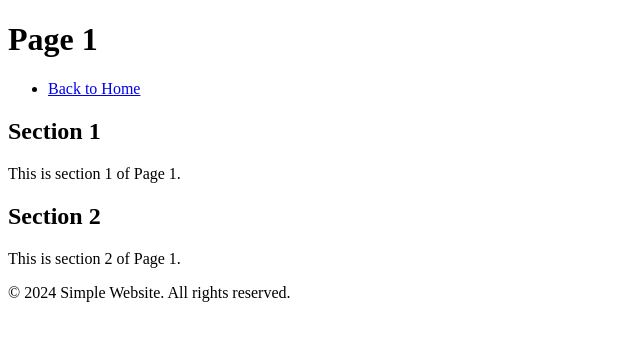
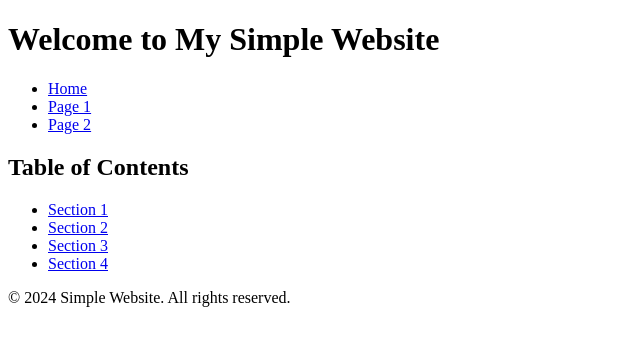
Before and after one commit to Vewy-nice/digicam-database, a plain HTML site: page index.html in a window 1280 px wide. Shown: the whole page, without its empty margins (0-640 px from the left). Drawn offline with Linux system fonts and the light colour scheme.

Commit message:
Update index.html

```diff
--- a/index.html
+++ b/index.html
@@ -3,22 +3,27 @@
 <head>
     <meta charset="UTF-8">
     <meta name="viewport" content="width=device-width, initial-scale=1.0">
-    <title>Page 1</title>
+    <title>Simple Website</title>
 </head>
 <body>
     <header>
-        <h1>Page 1</h1>
+        <h1>Welcome to My Simple Website</h1>
         <nav>
             <ul>
-                <li><a href="index.html">Back to Home</a></li>
+                <li><a href="index.html">Home</a></li>
+                <li><a href="page1.html">Page 1</a></li>
+                <li><a href="page2.html">Page 2</a></li>
             </ul>
         </nav>
     </header>
     <main>
-        <h2 id="section1">Section 1</h2>
-        <p>This is section 1 of Page 1.</p>
-        <h2 id="section2">Section 2</h2>
-        <p>This is section 2 of Page 1.</p>
+        <h2>Table of Contents</h2>
+        <ul>
+            <li><a href="page1.html#section1">Section 1</a></li>
+            <li><a href="page1.html#section2">Section 2</a></li>
+            <li><a href="page2.html#section3">Section 3</a></li>
+            <li><a href="page2.html#section4">Section 4</a></li>
+        </ul>
     </main>
     <footer>
         <p>&copy; 2024 Simple Website. All rights reserved.</p>
```
